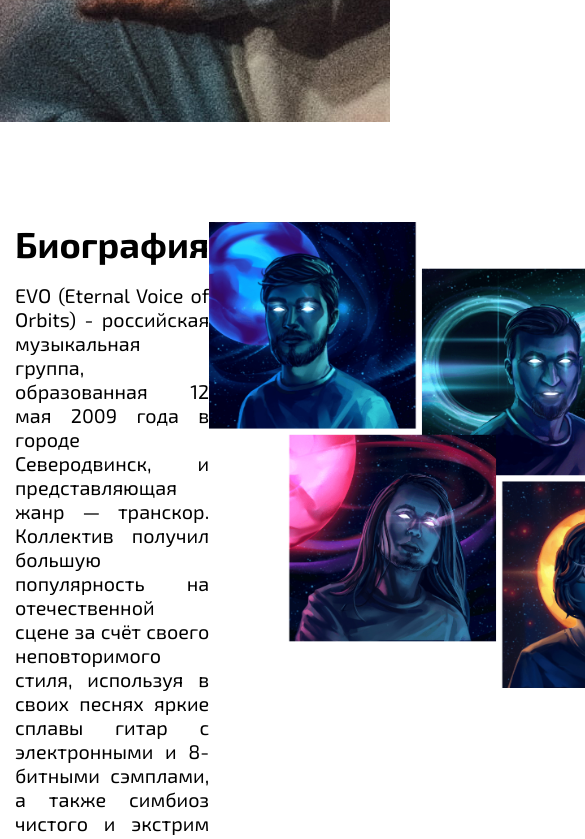
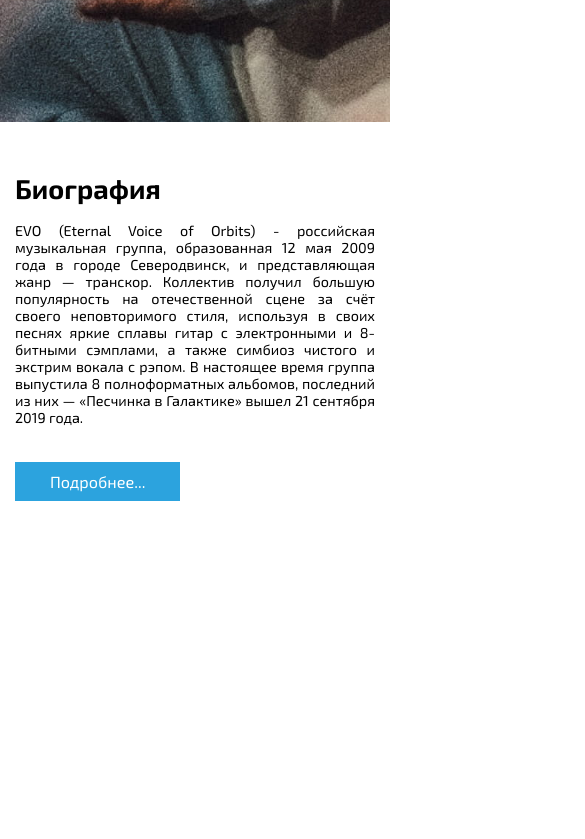
Before and after one commit to repinnick/evoband, an Angular app: page / in a window 390 px wide. Shown: the part 800-1639 px from the top of the page, 585 px wide, since content can reach past the window. After the commit the page ends 1351 px from the top, so only its background shows below. Built offline with nearby package versions, Linux system fonts and the light colour scheme.

Commit message:
fix: changes

```diff
--- a/src/app/core/components/header/header.component.scss
+++ b/src/app/core/components/header/header.component.scss
@@ -72,7 +72,7 @@
     background: rgba(255, 255, 255);
     &__links {
       position: absolute;
-      top: 101%;
+      top: 100%;
       left: 0;
       right: 0;
       background: rgba(255, 255, 255);
--- /dev/null
+++ b/src/app/core/models/constants.ts
@@ -0,0 +1,9 @@
+export enum PATHS {
+  ABOUT = 'about',
+  SINGLES = 'singles',
+  ALBUMS = 'albums',
+  PHOTO = 'photo',
+  VIDEO = 'video',
+  CONTACTS = 'contacts',
+  CONCERTS = 'concerts'
+}
--- /dev/null
+++ b/src/app/core/models/index.ts
@@ -0,0 +1 @@
+export * from './constants';
--- /dev/null
+++ b/src/app/modules/about/index.ts
@@ -0,0 +1 @@
+export * from './about.module';
--- a/src/app/modules/home/home.component.html
+++ b/src/app/modules/home/home.component.html
@@ -13,7 +13,7 @@
             настоящее время группа выпустила 8 полноформатных альбомов, последний из них — «Песчинка в Галактике» вышел
             21 сентября 2019 года.</p>
         </div>
-        <a routerLink="/about" type="button" class="about__more">Подробнее...</a>
+        <a [routerLink]="['/', routes.ABOUT]" [type]="'button'" class="about__more">Подробнее...</a>
       </div>
       <img src="../../../assets/images/img/home/about-group.png" alt="evo band" class="about__image">
     </div>
--- a/src/app/modules/home/home.component.scss
+++ b/src/app/modules/home/home.component.scss
@@ -24,22 +24,28 @@
     display: grid;
     grid-template-columns: repeat(2, 1fr);
   }
+
   &__text-block {
     display: flex;
     flex-direction: column;
     justify-content: space-between;
+    margin-right: 1rem;
   }
+
   &__text {
     margin-bottom: 2rem;
   }
+
   &__title {
     margin-bottom: 1rem;
     font-size: $title-size;
   }
+
   &__description {
     text-align: justify;
     font-size: 1.1rem;
   }
+
   &__more {
     background: $button-color;
     color: #ffffff;
@@ -47,9 +53,60 @@
     padding: 10px 35px;
     text-decoration: none;
     align-self: flex-start;
+    cursor: pointer;
   }
+
   &__image {
     width: 500px;
     justify-self: end;
   }
 }
+
+@media (max-width: 1065px) {
+  .about {
+    &__image {
+      width: 400px;
+    }
+
+    &__description {
+      font-size: 0.9rem;
+    }
+  }
+}
+
+@media (max-width: 875px) {
+  .about {
+    &__image {
+      width: 350px;
+    }
+
+    &__description {
+      font-size: 0.8rem;
+    }
+
+    &__title {
+      font-size: 1.5rem;
+    }
+  }
+}
+
+@media (max-width: 600px) {
+  .about {
+    &__wrapper {
+      padding: 50px $wrapper-padding-lr;
+      grid-template-columns: 1fr;
+    }
+
+    &__image {
+      display: none;
+    }
+
+    &__more {
+      font-size: 0.9rem;
+    }
+
+    &__text-block {
+      margin-right: 0;
+    }
+  }
+}
--- a/src/app/modules/home/home.component.ts
+++ b/src/app/modules/home/home.component.ts
@@ -1,4 +1,5 @@
 import { Component, OnInit } from '@angular/core';
+import { PATHS } from '@core/models';
 
 @Component({
   selector: 'app-home',
@@ -7,6 +8,8 @@ import { Component, OnInit } from '@angular/core';
 })
 export class HomeComponent implements OnInit {
 
+  routes = PATHS;
+
   constructor() { }
 
   ngOnInit(): void {
--- a/src/app/modules/home/home.module.ts
+++ b/src/app/modules/home/home.module.ts
@@ -7,10 +7,9 @@ import { RouterModule } from '@angular/router';
 
 @NgModule({
   declarations: [HomeComponent],
-  exports: [HomeComponent],
   imports: [
     CommonModule,
-    RouterModule
+    RouterModule,
   ]
 })
 export class HomeModule { }
--- /dev/null
+++ b/src/app/modules/home/index.ts
@@ -0,0 +1 @@
+export * from './home.module';
--- a/src/app/modules/shell/shell.module.ts
+++ b/src/app/modules/shell/shell.module.ts
@@ -3,6 +3,8 @@ import { CommonModule } from '@angular/common';
 import { ShellComponent } from './shell.component';
 import { ShellRoutingModule } from '@modules/shell/shell-routing.module';
 import { HeaderModule } from '@core/components/header/header.module';
+import { AboutModule } from '@modules/about';
+import { HomeModule } from '@modules/home';
 
 
 
@@ -14,6 +16,8 @@ import { HeaderModule } from '@core/components/header/header.module';
     CommonModule,
     ShellRoutingModule,
     HeaderModule,
+    AboutModule,
+    HomeModule
   ]
 })
 export class ShellModule { }
```
Also changed, not shown: src/app/modules/shell/shell-routing.module.ts (+5 -2 lines).
